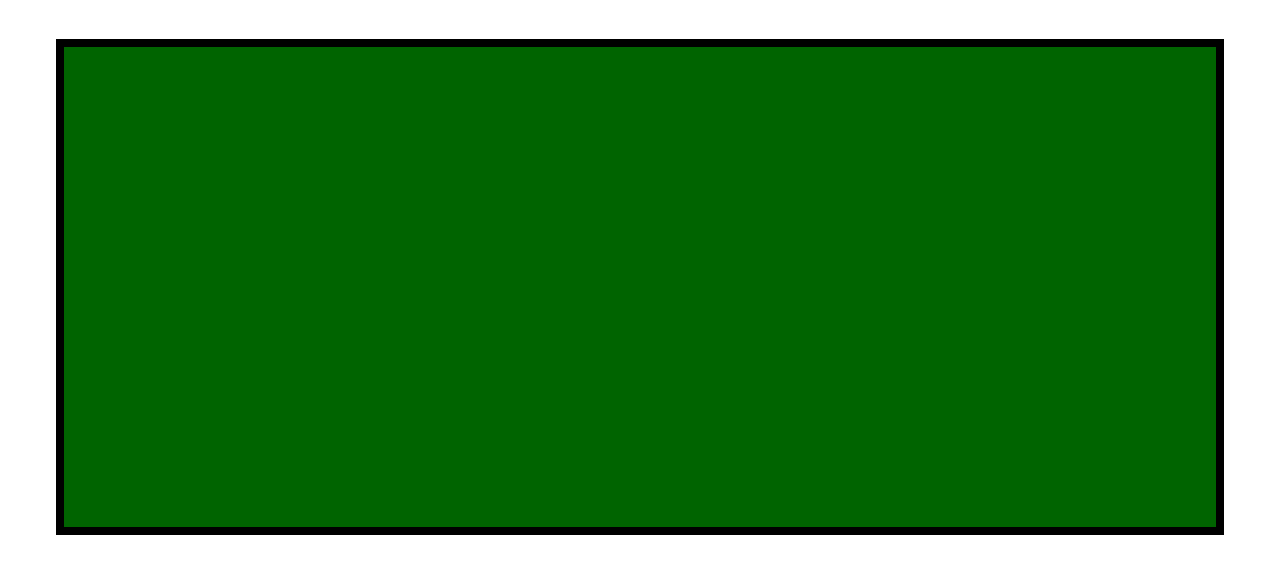
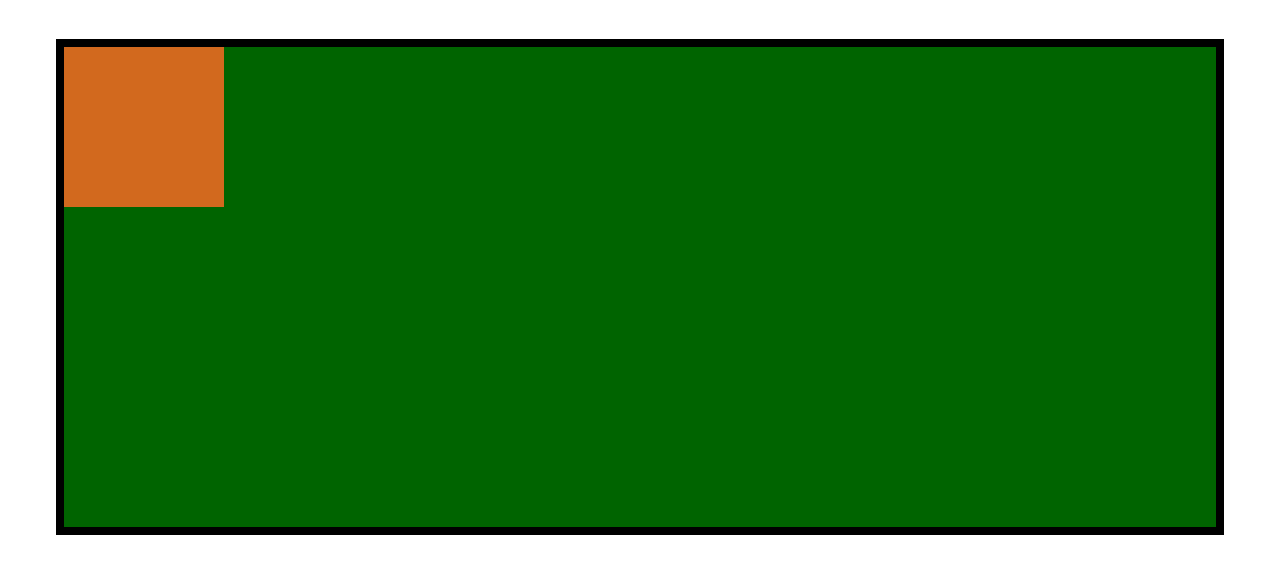
Before and after one commit to mlapeducacionit/pescar_desarrolo-web-avanzado-10, a website built with Vite: page 03.transformaciones/index.html in a window 1280 px wide. Shown: the part 41-614 px from the top of the page. Built offline with nearby package versions, Linux system fonts and the light colour scheme.

Commit message:
terminando con transformaciones

```diff
--- a/03.transformaciones/src/style.css
+++ b/03.transformaciones/src/style.css
@@ -45,11 +45,12 @@ body {
     /* vueltas [0-infinito] (numeros decimales) turn ->  */
     /* 180deg -> 3.14rad -> 200grad -> .5turn */
     /* 360deg -> 6.28rad -> 400grad -> 1turn */
-    transform: translateX(0) rotateZ(0turn) scale(0); /* Principio animación */
+    /*                     x  y  z */
+    transform: translate3d(0, 0, 0) rotateZ(0turn) scale(1); /* Principio animación */
 
     transition: 800ms transform; /* segundos -> s | milisegundos -> ms */
 }
 
 .contenedor:hover .elemento {
-    transform: translateX(200px) rotateZ(3turn) scale(.5); /* Final animación */
+    transform: translate3d(200px, -200px, 0) rotateZ(3turn) scale(.5); /* Final animación */
 }
```
